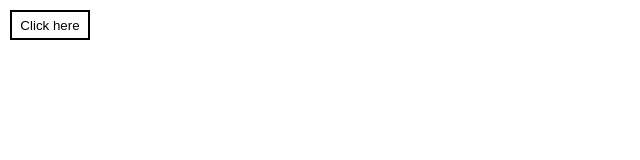
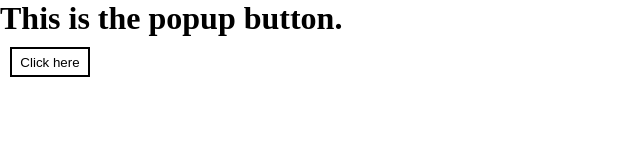
Before and after one commit to nazim3232/web-components, a plain HTML site: page popup/inde.html in a window 1280 px wide. Shown: the whole page, without its empty margins (0-640 px from the left). Drawn offline with Linux system fonts and the light colour scheme.

Commit message:
This is the change in the popup folder.

```diff
--- a/popup/inde.html
+++ b/popup/inde.html
@@ -8,6 +8,7 @@
     <script defer src="script.js"></script>
 </head>
 <body>
+    <h1>This is  the popup button.</h1>
     <div id="popup_container">
         <button id="click_btn">Click here</button>
 
```
